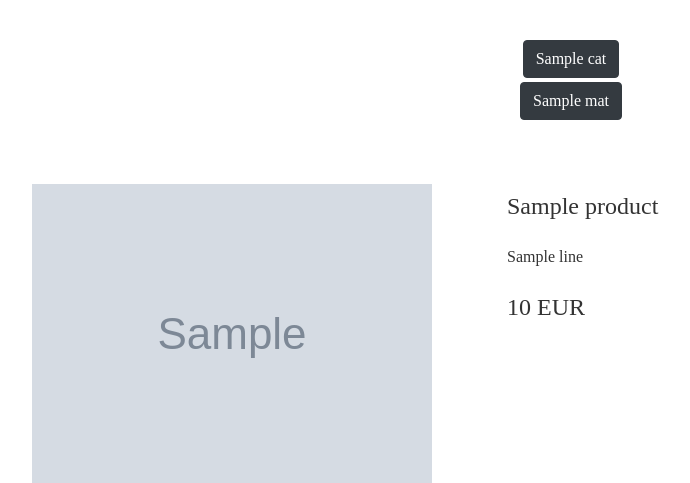
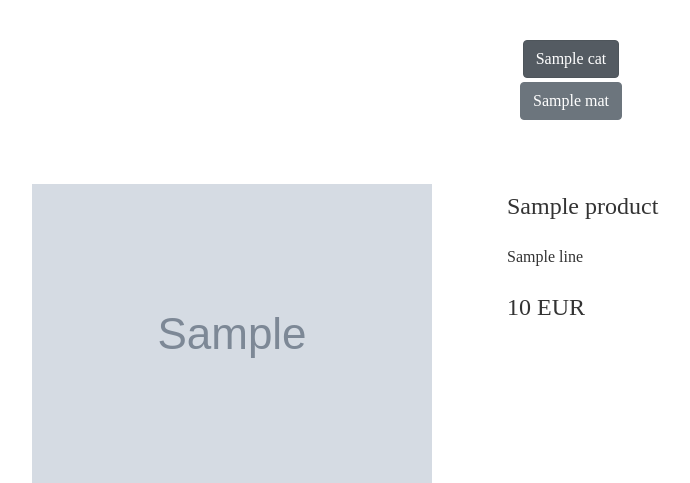
Before and after one commit to krishotte/web_sperky, a Python web app: template resources/templates/portfolio.html in a window 1280 px wide. Shown: the part 56-539 px from the top of the page, without its empty margins (69-759 px from the left). Run offline with Jinja, Linux system fonts and the light colour scheme; the template is opened without the code that fills it: most values are stand-ins (such as "Sample title", 1, 10 or a date in 2020); grey boxes marked "Sample" are stand-in pictures; some libraries are stand-ins or nearby versions; some web fonts are replaced.

Commit message:
added proper category and material button functionality, remembers pushed buttons

```diff
--- a/resources/templates/portfolio_header.html
+++ b/resources/templates/portfolio_header.html
@@ -5,15 +5,32 @@
 
     <div class="container-sm _nav_padding">
         <div class="text-center my-1">
+
             {% for category in categories %}
                 <!--<button type="button" class="btn btn-info">{{ category["name"] }}</button>-->
-                <a href="/portfolio/{{ category['id'] }}" class="btn btn-dark" role="button" aria-pressed="true">{{ category["name"] }}</a>
+                <!--
+                <a href="/portfolio/{{ category['id'] }}" class="btn btn-dark active" role="button" aria-pressed="true">{{ category["name"] }}</a>
+                -->
+                {% if category['id'] == category_['id'] %}
+                    <a href="/portfolio/{{ category['id'] }}" class="btn btn-secondary active" role="button" aria-pressed="true">{{ category["name"] }}</a>
+                {% else %}
+                    <a href="/portfolio/{{ category['id'] }}" class="btn btn-secondary" role="button" aria-pressed="true">{{ category["name"] }}</a>
+                {% endif %}
             {% endfor %}
         </div>
 
         <div class="text-center my-1">
+
+            {% if category_['id'] == -1 %}
+                {% set category_ = {'id': 1} %}
+            {% endif %}
+
             {% for material in materials %}
-                <a href="/portfolio/{{ category_['id'] }}/{{ material['id'] }}" class="btn btn-dark" role="button" aria-pressed="true">{{ material["name"] }}</a>
+                {% if material['id'] == material_['id'] %}
+                    <a href="/portfolio/{{ category_['id'] }}/{{ material['id'] }}" class="btn btn-secondary active" role="button" aria-pressed="true">{{ material["name"] }}</a>
+                {% else %}
+                    <a href="/portfolio/{{ category_['id'] }}/{{ material['id'] }}" class="btn btn-secondary" role="button" aria-pressed="true">{{ material["name"] }}</a>
+                {% endif %}
             {% endfor %}
         </div>
     </div>
```
Also changed, not shown: app/http/controllers/PortfolioController.py (+6 -1 lines).
